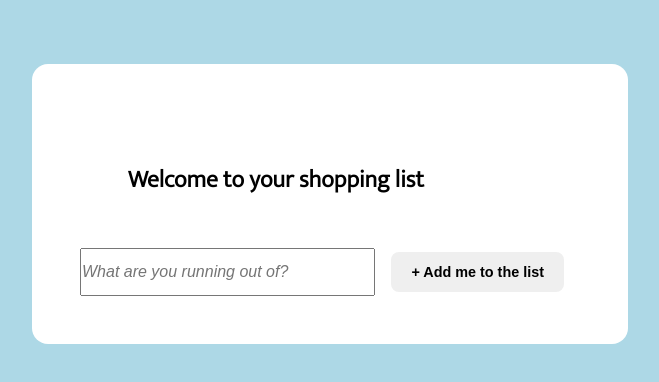
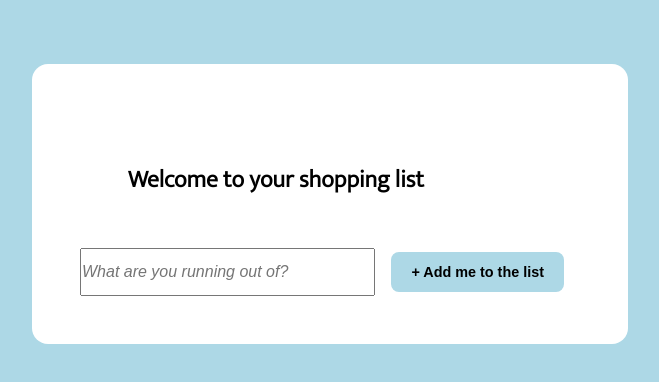
Before and after one commit to j-galkiewicz/Shopping-List, a website: page index.html in a window 1280 px wide. Shown: the whole page, without its empty margins (310-969 px from the left). Drawn offline with Linux system fonts and the light colour scheme.

Commit message:
colors v4

```diff
--- a/components/_button.scss
+++ b/components/_button.scss
@@ -21,6 +21,7 @@
     font-size: 0.9em;
     font-weight: bold;
     border-radius: .5rem;
+    background-color: $color-background;
     @include respond(phone){
         padding: 5px 8px;
         margin: 4px 40px;
```
Also changed, not shown: style.css.
